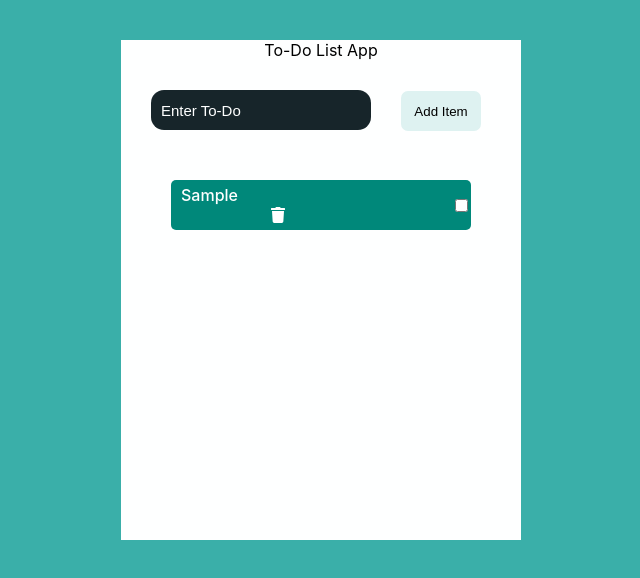
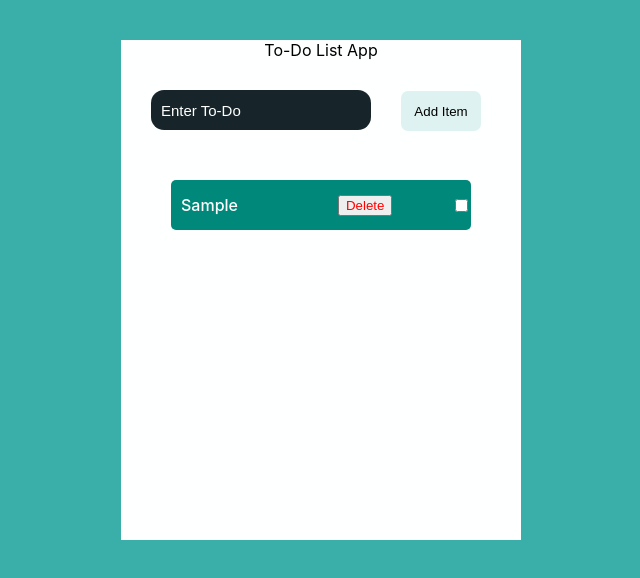
Before and after one commit to 2021-IBM-Accelerate-SW-Track/lab-1-team-15, a React (Create React App) app: page / in a window 1280 px wide. Both pictures are taken after typing "Sample" into the empty fields and a click on the button "Add Item". Shown: the top 578 px of the page, without its empty margins (319-959 px from the left). Built offline with nearby package versions, Linux system fonts and the light colour scheme.

Commit message:
Updated Delete Button and functionality

```diff
--- a/src/App.js
+++ b/src/App.js
@@ -2,11 +2,6 @@ import Header from "./component/header";
 import React from "react";
 import './App.css';
 import ListItems from './ListItems.js';
-import {library} from '@fortawesome/fontawesome-svg-core'
-import {faTrash} from '@fortawesome/free-solid-svg-icons'
-
-library.add(faTrash);
-
 class App extends React.Component{
 
  constructor(props){
--- a/src/ListItems.js
+++ b/src/ListItems.js
@@ -1,5 +1,5 @@
 import "./listItems.css"
-import { FontAwesomeIcon } from '@fortawesome/react-fontawesome';
+
 
 function ListItems(props){
     const items = props.items;
@@ -9,9 +9,10 @@ function ListItems(props){
             return <div className = "list" key = "item.key">
                 <div className='text'>{item.text}
                 <span>
-                <FontAwesomeIcon className="trash" onClick={() => {
+                <button className="deleteBtn" onClick={() => {
                 props.deleteItem(item.key)
-                }} icon="trash" />
+                }}>Delete</button>
+
                 </span>
                 </div>
                 <input type ='checkbox'/>
--- a/src/listItems.css
+++ b/src/listItems.css
@@ -22,7 +22,9 @@
 	cursor: pointer;
     }
 
-	.trash {
+	.deleteBtn {
 		margin: 0 100px;
+		position: absolute;
+		color: red;
 
 	}
```
